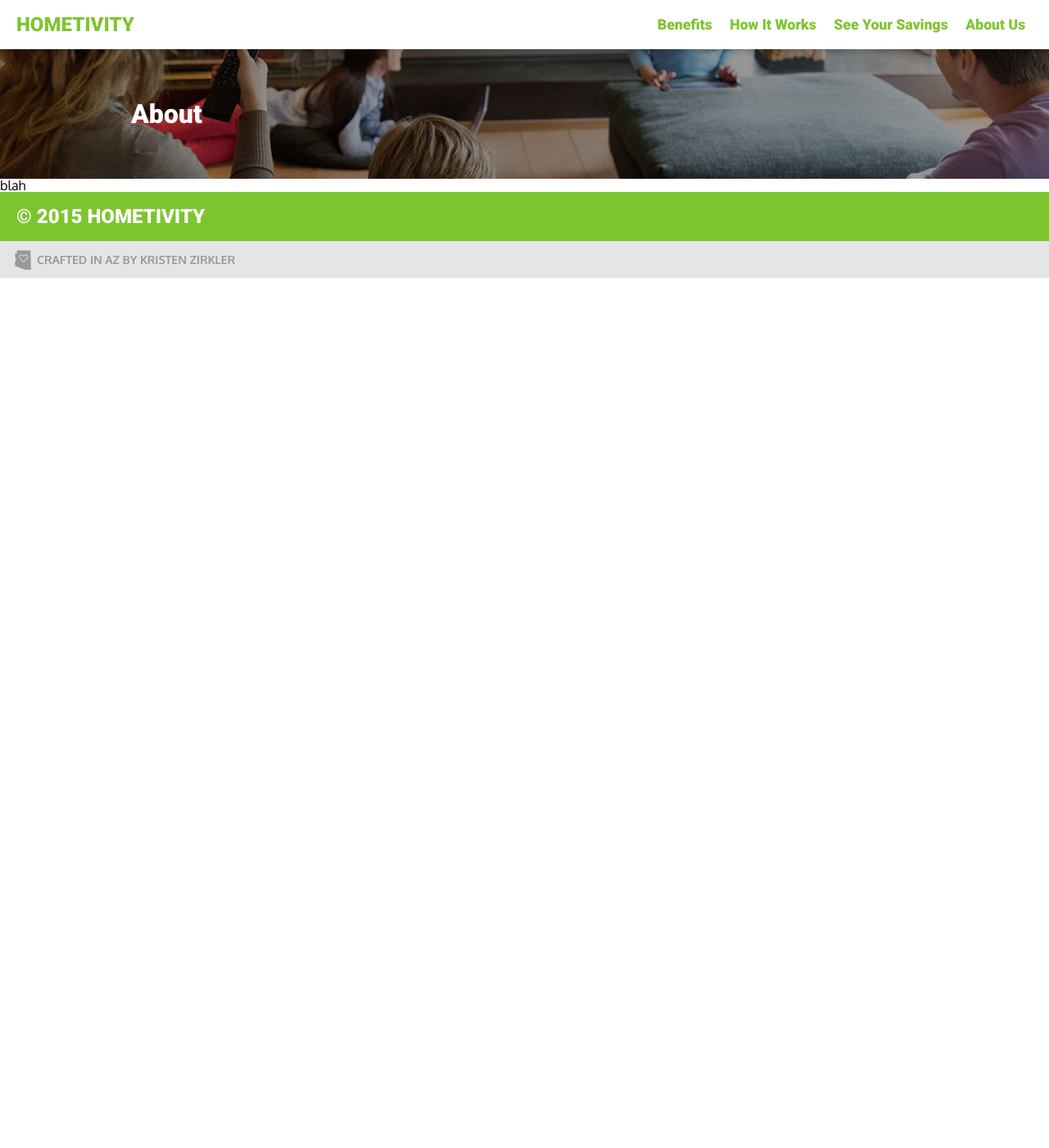
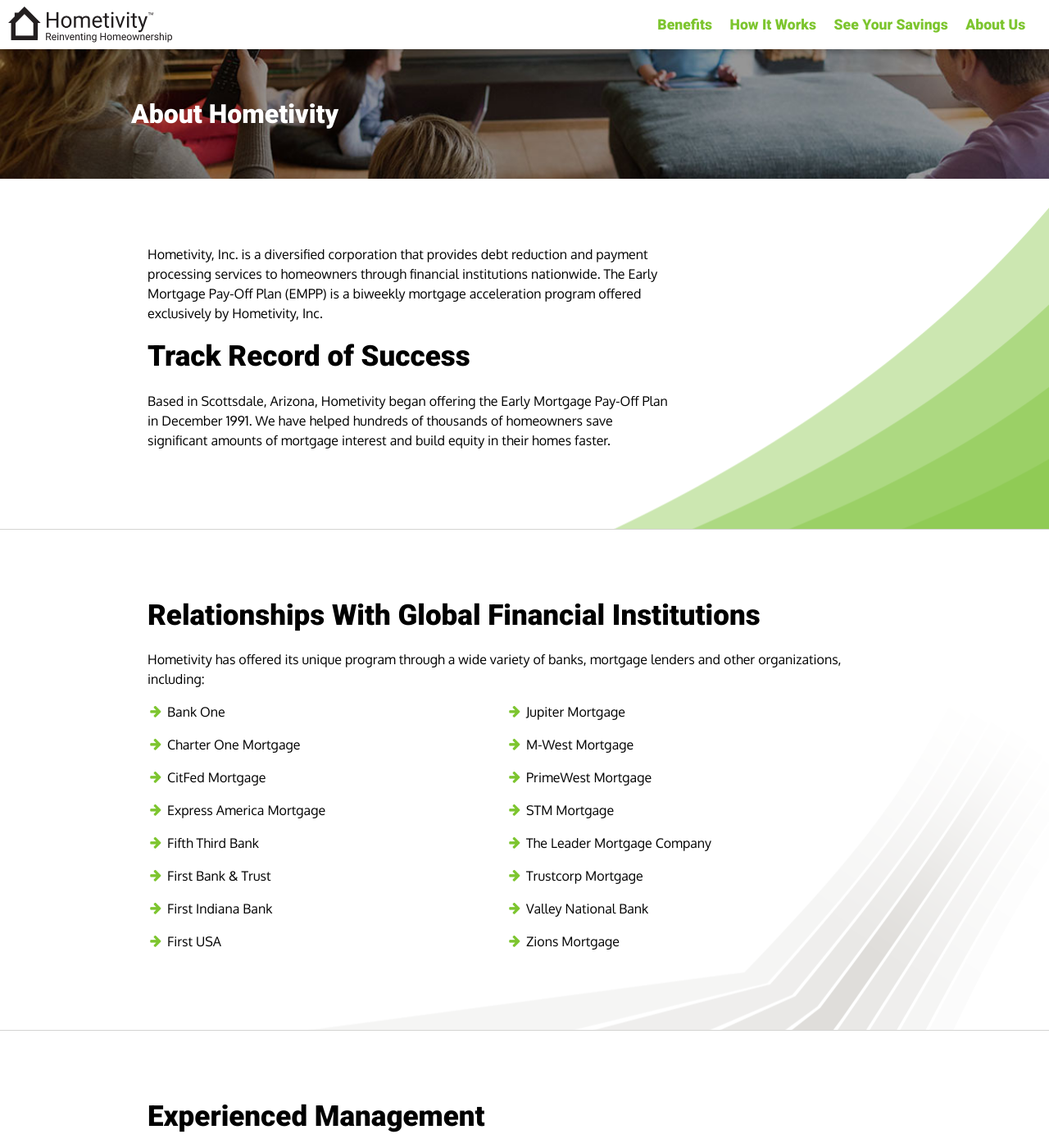
Before and after one commit to kristenzirkler/hometivity-demo, a Jekyll site: the page built from about/index.html, in a window 1280 px wide and 1400 px high. Shown: the whole window at 82% size. Built offline with Jekyll 4.4.1, drawn with Linux system fonts in a browser that asks for light colours; nearby versions of some CDN libraries; some of the changed text lies outside the part shown.

Commit message:
new pages

```diff
--- a/_includes/header.html
+++ b/_includes/header.html
@@ -1,6 +1,6 @@
 <div class="site-navigation">
   <div class="inner">
-    <a class="logo" href="{{ site.baseurl }}/">Hometivity</a>
+    <a class="logo" href="{{ site.baseurl }}/"><img src="{{ site.baseurl }}/img/logo.png" alt="Hometivity" /></a>
     <a class="mobile-toggle" href="{{ site.baseurl }}/"><i class="fa fa-bars"></i></a>
     <ul class="nav">
         <li><a href="{{ site.baseurl }}/benefits">Benefits</a></li>
--- a/about/index.html
+++ b/about/index.html
@@ -1,9 +1,53 @@
 ---
 layout: default
-title: About
+title: About Hometivity
 path: ../
 ---
 
 <div class="content">
-blah
+
+  <div class="slide right-space bg-image chart">
+    <div class="inner">
+      <p>Hometivity, Inc. is a diversified corporation that provides debt reduction and payment processing services to homeowners through financial institutions nationwide. The Early Mortgage Pay-Off Plan (EMPP) is a biweekly mortgage acceleration program offered exclusively by Hometivity, Inc.</p>
+
+      <h3>Track Record of Success</h3>
+      <p>Based in Scottsdale, Arizona, Hometivity began offering the Early Mortgage Pay-Off Plan in December 1991. We have helped hundreds of thousands of homeowners save significant amounts of mortgage interest and build equity in their homes faster.</p>
+    </div>
+  </div>
+  <div class="slide bg-image lineup about-bullets">
+    <div class="inner">
+      <h3>Relationships With Global Financial Institutions</h3>
+      <p>Hometivity has offered its unique program through a wide variety of banks, mortgage lenders and other organizations, including:</p>
+
+      <ul class="bullets">
+          <li>Bank One</li>
+          <li>Charter One Mortgage</li>
+          <li>CitFed Mortgage</li>
+          <li>Express America Mortgage</li>
+          <li>Fifth Third Bank</li>
+          <li>First Bank &amp; Trust</li>
+          <li>First Indiana Bank</li>
+          <li>First USA</li>
+      </ul>
+      <ul class="bullets">
+          <li>Jupiter Mortgage</li>
+          <li>M-West Mortgage</li>
+          <li>PrimeWest Mortgage</li>
+          <li>STM Mortgage</li>
+          <li>The Leader Mortgage Company</li>
+          <li>Trustcorp Mortgage</li>
+          <li>Valley National Bank</li>
+          <li>Zions Mortgage</li>
+      </ul>
+    </div>
+  </div>
+  <div class="slide right-space">
+    <div class="inner">
+
+      <h3>Experienced Management</h3>
+      <p>Hometivity is led by experienced executives who have expertise in the areas of banking, financial services, management, administration, customer service, information technology, legal services, marketing and sales.</p>
+
+    </div>
+  </div>
+
 </div>
--- a/css/style.css
+++ b/css/style.css
@@ -296,11 +296,9 @@
   .site-navigation .logo {
     display: inline-block;
     float: left;
-    margin: 0 20px;
-    line-height: 60px;
-    font-family: "Roboto", Arial, "Lucida Grande", sans-serif;
-    text-transform: uppercase;
-    font-size: 1.5em; }
+    margin: 8px 10px 0; }
+    .site-navigation .logo img {
+      width: 200px; }
   .site-navigation .mobile-toggle {
     float: right;
     border: 1px solid #7dc52f;
@@ -432,6 +430,9 @@
     display: block;
     margin-bottom: 1.5em; }
 
+.about-bullets .bullets {
+  margin-bottom: 0; }
+
 @media all and (min-width: 420px) {
   .page-header {
     padding: 60px 20px; }
@@ -462,8 +463,6 @@
     padding: 60px;
     border-width: 8px;
     font-size: 1.3em; }
-  .testimonial .quote strong {
-    font-size: 1.5em; }
 
   .empp {
     font-weight: bold; }
@@ -472,7 +471,13 @@
     background-image: url("../img/slide-bg-chart.png"); }
 
   .lineup {
-    background-image: url("../img/slide-bg-lineup.png"); } }
+    background-image: url("../img/slide-bg-lineup.png"); }
+
+  .about-bullets .inner {
+    overflow: hidden; }
+  .about-bullets .bullets {
+    float: left;
+    width: 45%; } }
 .button-standard {
   padding: 1em 1.5em;
   color: #fff;
--- a/index.html
+++ b/index.html
@@ -5,7 +5,7 @@
 ---
 <div class="intro-hero">
   <div class="inner">
-    <h2>Hometivity</h2>
+    <!--h2>Hometivity</h2-->
     <h1>Pay Off Your Home Faster Using the Early Mortgage Payoff Program</h1>
     <a class="button-standard" href="#">Calcuate Your Savings</a>
   </div>
@@ -19,7 +19,7 @@
         <p><strong>It has been a pleasure to have paid off my house using Hometivity.</strong> I only wish I knew about this way of paying for your house 15 years ago. Thanks again from a very satisfied customer.</p>
         <em>Ben Cundiff - Louisville, KY</em>
       </div>
-      <a class="button" href="">more testimonials</a>
+      <a class="button" href="{{ site.baseurl }}/testimonials">more testimonials</a>
     </div>
   </div>
 
```
Also changed, not shown: benefits/index.html (+6 -3 lines), how-it-works/index.html (+14 -14 lines), scss/pages.scss (+15 -1 lines), scss/site-frame.scss (+8 -5 lines), testimonials/index.html (added, +36 -0 lines), img/logo.png (added), 1 other file.
